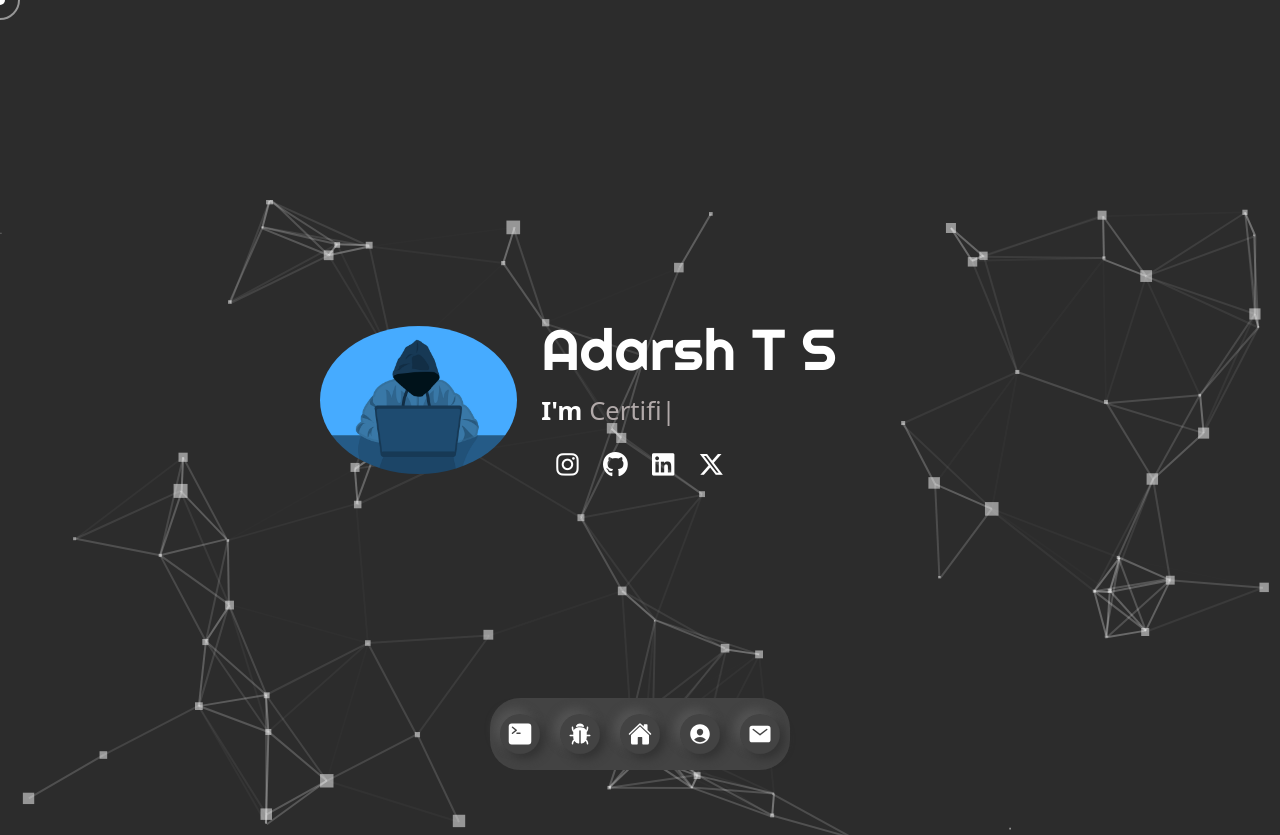
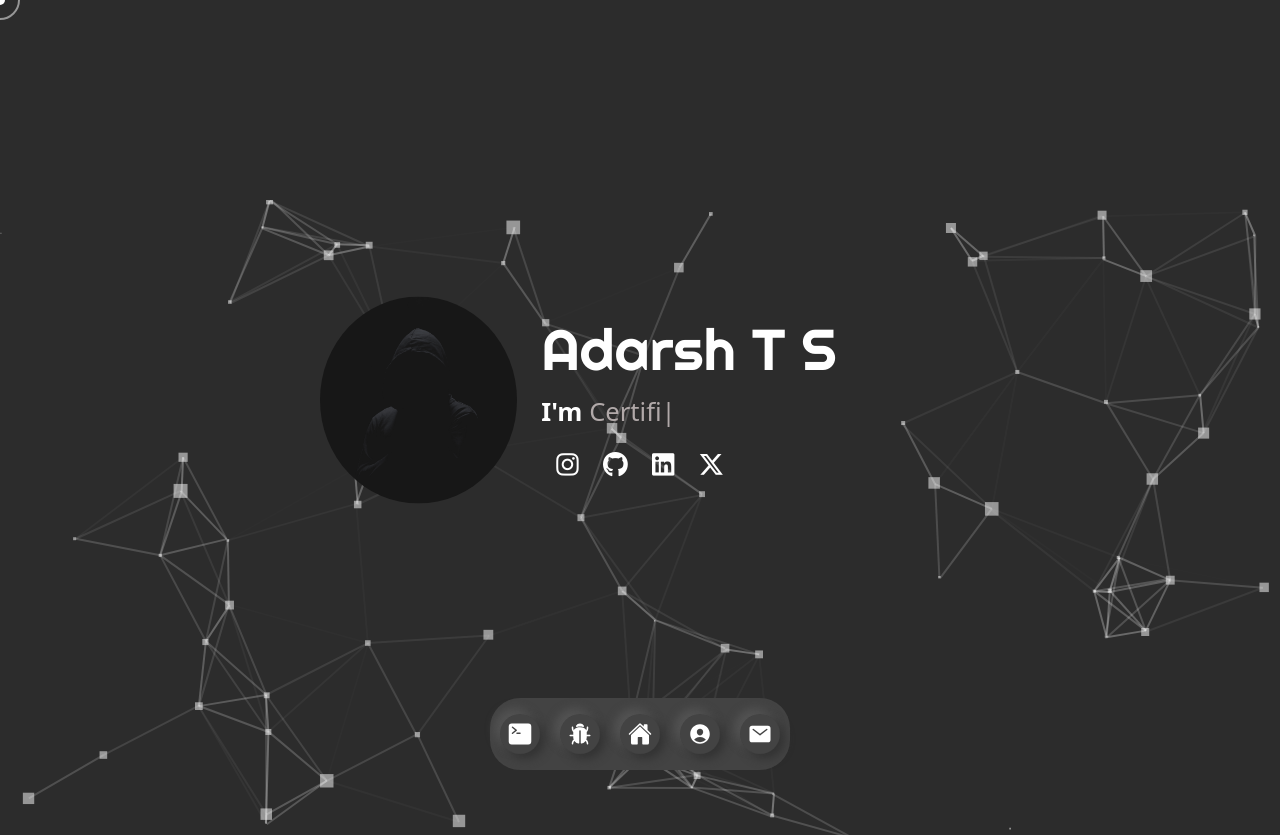
Before and after one commit to adarshtsatheesh/HACKERPORTFOLIO, a plain HTML site: page index.html in a window 1280 px wide. Shown: the top 835 px of the page. Drawn offline with nearby package versions, Linux system fonts and the light colour scheme; a script that the page names is missing.

Commit message:
hero img change

```diff
--- a/index.html
+++ b/index.html
@@ -60,7 +60,7 @@
         <div class="center">
           <div class="row d-flex flex-wrap align-items-center">
             <div class="col-md-4">
-              <img class="image img-fluid" src="/images/about/hacker-5471975_1280.png" alt="ehehehe" width="950">
+              <img class="image img-fluid" src="/images/about/hacker3.jpg" alt="ehehehe" width="950">
             </div>
             <div class="col-md-6">
               <h1 class="header1">Adarsh T S</h1>
```
Also changed, not shown: images/about/hack1.jpg (added), images/about/hack2.jpg (added), images/about/hacker3.jpg (added), images/about/peakpx (1).jpg (added).
